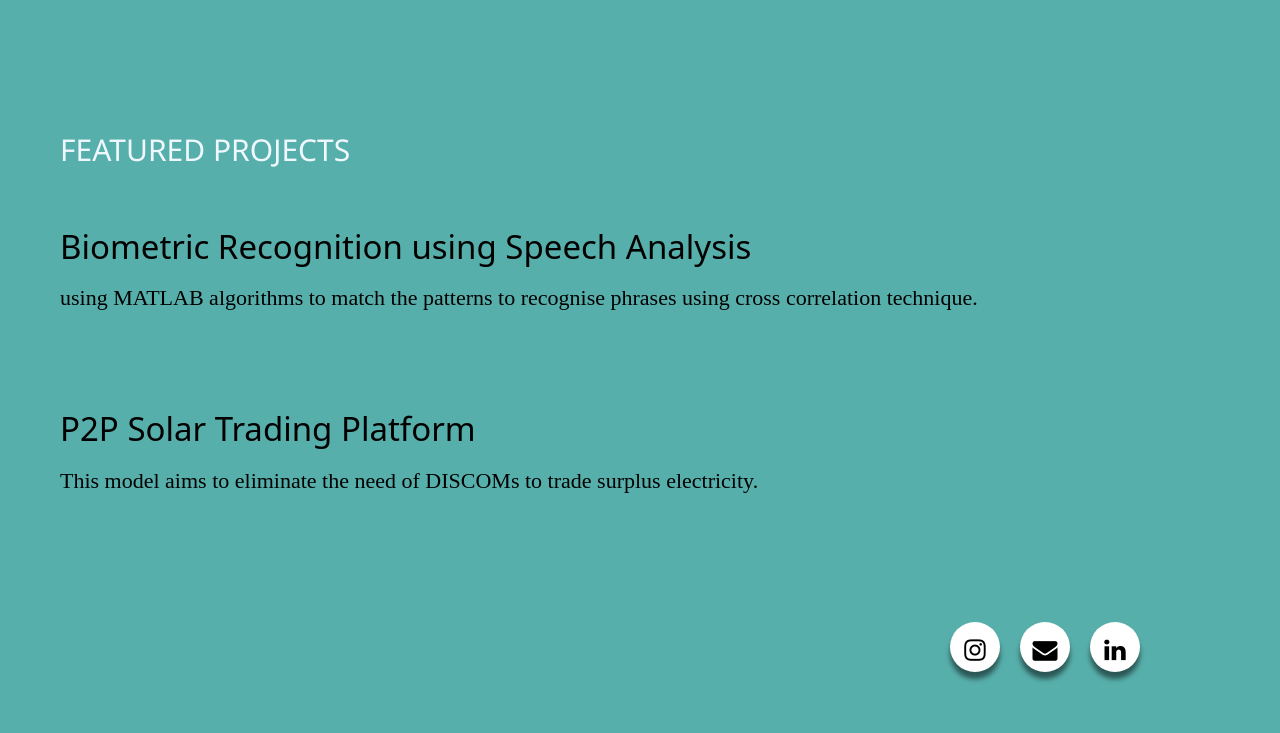
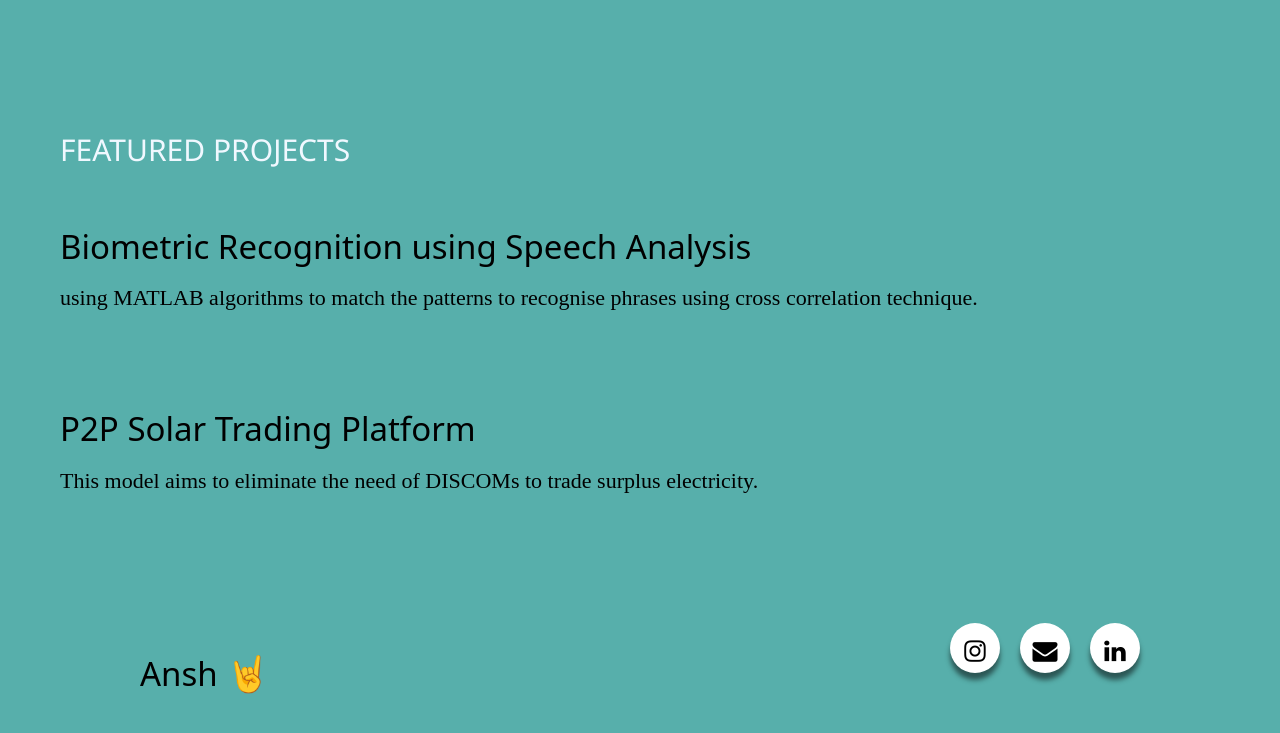
Before and after one commit to anshpatel02/anshpatel, a plain HTML site: page index.html in a window 1280 px wide. Shown: the part 2500-3233 px from the top of the page. Drawn offline with nearby package versions, Linux system fonts and the light colour scheme.

Commit message:
Update index.html

```diff
--- a/index.html
+++ b/index.html
@@ -113,7 +113,7 @@
             </div>
             </div>
             <footer class="footer">
-                <span> </span>
+                <span>Ansh <span style="font-size: 35px;">&#129304;</span></span>
                 <div class="social-menu">
                     <ul>
                         <li><a href="https://www.instagram.com/a_n_s_hpatel/?hl=en" target="_blank"><i class="fa fa-instagram"></i></a></li>
```
